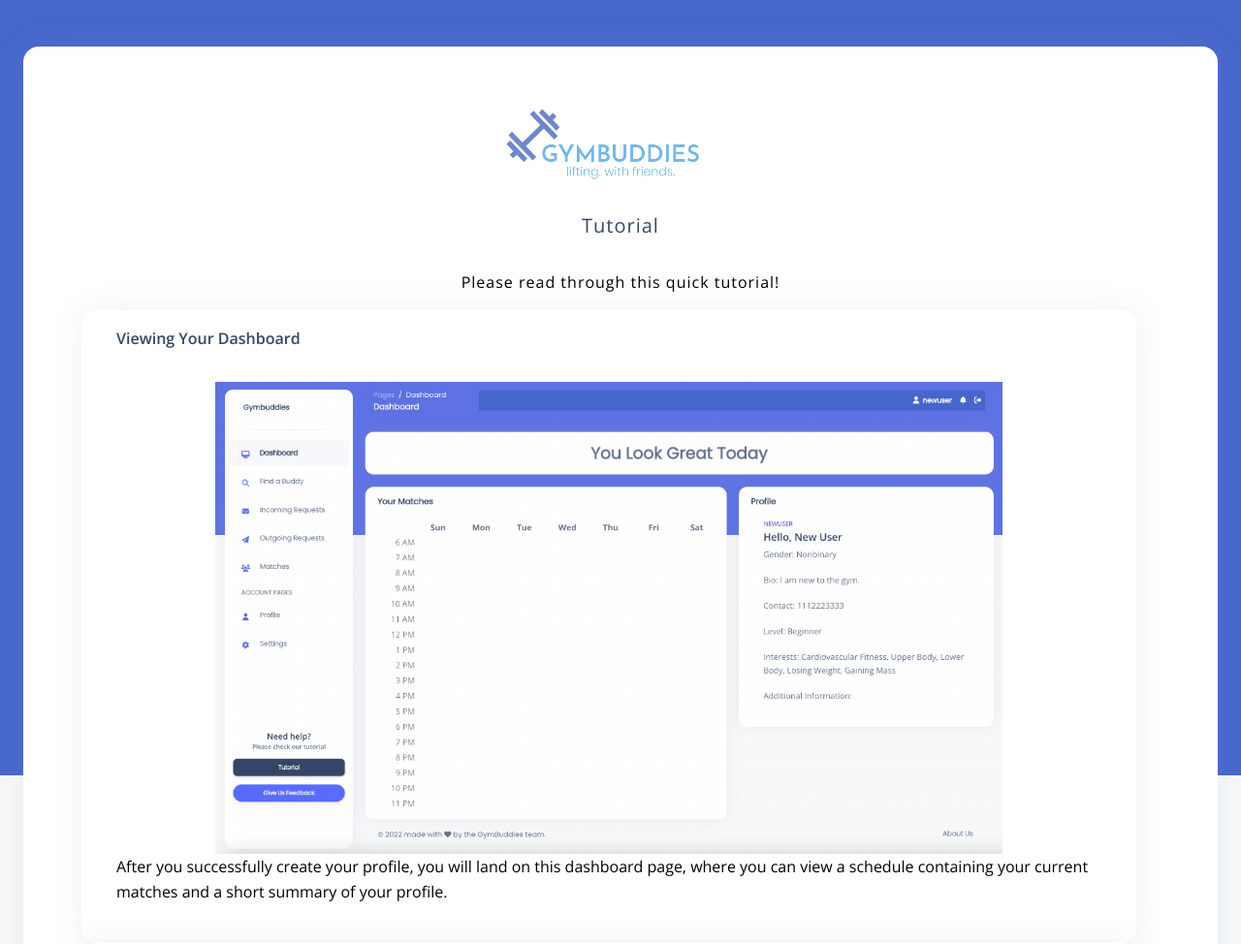
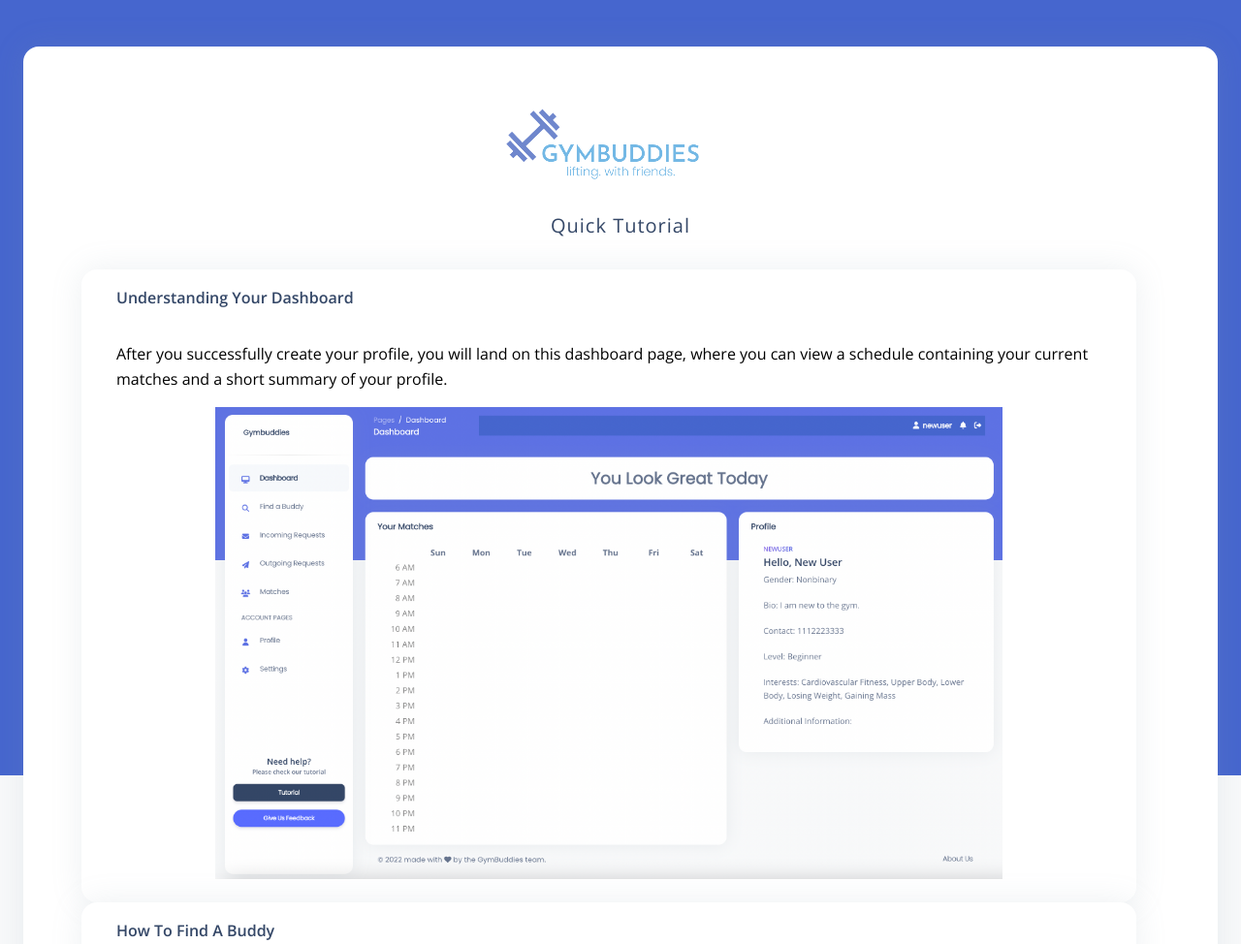
Before and after one commit to ProfessorLinstar/Gymbuddies, a Flask app: page /tutorial in a window 1280 px wide. Shown: the top 974 px of the page at 97% size. Run offline with Flask 2, Linux system fonts and the light colour scheme; a user stored in the database is signed in; data comes from the database, SQL or seed files in the repository; parts of the project's set-up code (start-up, migrations or seed data) failed here and were passed over; some libraries are stand-ins or nearby versions.

Commit message:
changed buttons, made tutorial organizaed

```diff
--- a/gymbuddies/templates/buddies.html
+++ b/gymbuddies/templates/buddies.html
@@ -74,10 +74,10 @@
 
 <div class="row mt-4">
   <div class="col-md-6 text-sm-right">
-    <button id="matchButton" type="button" class="btn btn-primary btn-sm" onClick="makeMatch()">Match</button>
+    <button id="matchButton" type="button" class="btn btn-primary btn-md" onClick="makeMatch()">Match</button>
   </div>
   <div class="col-md-6 text-sm-left">
-    <button id="passButton" class="btn btn-primary btn-sm" type="button" onClick="getBuddies()">Pass</button>
+    <button id="passButton" class="btn btn-box px-3 mb-0" type="button" onClick="getBuddies()">Pass</button>
   </div>
 </div>
 
--- a/gymbuddies/templates/tutorial.html
+++ b/gymbuddies/templates/tutorial.html
@@ -39,21 +39,19 @@
                       <img src="../static/pictures/biglogo.png" width="40%" alt="GymBuddies logo">
                     </div>
 
-                    <h5 class="fw-normal mb-3 pb-3" style="letter-spacing:1px;text-align:center;">Tutorial</h5>
-                    <p style="letter-spacing:1px;text-align:center"> Please read through this quick tutorial! </p>
+                    <h5 class="fw-normal mb-3 pb-3" style="letter-spacing:1px;text-align:center;">Quick Tutorial</h5>
+                    <!-- <p style="letter-spacing:1px;text-align:center"> Please read through this quick tutorial! </p> -->
                   </div>
                   <div class="row d-flex container">
                     <div class="card">
-
                       <div class="card-header pb-0 pt-3 bg-transparent">
-                        <h6 class="text-capitalize">Viewing your Dashboard</h6>
+                        <h6 class="text-capitalize">Understanding your Dashboard</h6>
                       </div>
                       <div class="card-body">
+                        <p class="text-md">After you successfully create your profile, you will land on this dashboard page, where you can view a schedule containing your current matches and a short summary of your profile.</p>
                         <div class="d-flex" style="justify-content:center;">
                           <img src="../static/pictures/dashboard.png" width="80%" alt="dashboard picture">
                         </div>
-                        <p class="text-md">After you successfully create your profile, you will land on this dashboard page, where you can view a schedule containing your current matches and a short summary of your profile.</p>
-
                       </div>
                     </div>
 
@@ -65,10 +63,11 @@
                         <h6 class="text-capitalize">How to Find a Buddy</h6>
                       </div>
                       <div class="card-body">
+                        <p class="text-md">The "Find a Buddy" tab shows you a list of potential gym partners, who you can decide to pass or match with. When matching, make sure that you select a time out of the gray boxes, which are their available times. You can view your outgoing requests in the "Outgoing Requests" tab.</p>
                         <div class="d-flex" style="justify-content:center;">
                           <img src="../static/pictures/findabuddy.png" width="80%" alt="dashboard picture">
                         </div>
-                        <p class="text-md">The "Find a Buddy" tab shows you a list of potential gym partners, who you can decide to pass or match with. When matching, make sure that you select a time out of the gray boxes, which are their available times. You can view your outgoing requests in the "Outgoing Requests" tab.</p>
+
 
                       </div>
                     </div>
@@ -81,14 +80,15 @@
                         <h6 class="text-capitalize">Managing Incoming Requests</h6>
                       </div>
                       <div class="card-body">
+                        <p class="text-md">In the "Incoming Requests" tab, you will be shown a list of your incoming requests. To view details about the requester and the see the times they suggested, click "View/Modify Request". </p>
                         <div class="d-flex" style="justify-content:center;">
                           <img src="../static/pictures/incomingrequest.png" width="80%" alt="dashboard picture">
                         </div>
-                        <p class="text-md">In the "Incoming Requests" tab, you will be shown a list of your incoming requests. To view details about the requester and the see the times they suggested, click "View/Modify Request". </p>
+                        <p class="text-md">From this popup, you can either accept the times that they suggested, or suggest new times. Modify times by cliking on the gray boxes, and send the request back to the person. Note that they can also modify your request and send it back as well!</p>
                         <div class="d-flex" style="justify-content:center;">
                           <img src="../static/pictures/modifyaccept.png" width="80%" alt="dashboard picture">
                         </div>
-                        <p class="text-md">From this popup, you can either accept the times that they suggested, or suggest new times. Modify times by cliking on the gray boxes, and send the request back to the person. Note that they can also modify your request and send it back as well!</p>
+
 
                       </div>
                     </div>
@@ -100,11 +100,13 @@
                       <div class="card-header pb-0 pt-3 bg-transparent">
                         <h6 class="text-capitalize">Managing your Matches</h6>
                       </div>
+                      <p class="text-md">From the "Matches" tab, you can view a list of your current and past matches. To unmatch with someone, simply click the "unmatch" button. </p>
                       <div class="card-body">
                         <div class="d-flex" style="justify-content:center;">
+
                           <img src="../static/pictures/matches.png" width="80%" alt="dashboard picture">
                         </div>
-                        <p class="text-md">From the "Matches" tab, you can view a list of your current and past matches. To unmatch with someone, simply click the "unmatch" button. </p>
+
                       </div>
                     </div>
 
@@ -116,10 +118,11 @@
                         <h6 class="text-capitalize">Editing your Profile</h6>
                       </div>
                       <div class="card-body">
+                        <p class="text-md"> You can edit your profile and availability in the "Profile" tab. TIP: Our algorithm matches people based on the fields in profiles. If you are seeing no one in "Find a Buddy", edit your profile to see more potential buddies.  </p>
                         <div class="d-flex" style="justify-content:center;">
                           <img src="../static/pictures/profile.png" width="80%" alt="dashboard picture">
                         </div>
-                        <p class="text-md"> You can edit your profile and availability in the "Profile" tab. TIP: Our algorithm matches people based on the fields in profiles. If you are seeing no one in "Find a Buddy", edit your profile to see more potential buddies.  </p>
+
                       </div>
                     </div>
 
@@ -131,10 +134,11 @@
                         <h6 class="text-capitalize">Settings</h6>
                       </div>
                       <div class="card-body">
+                        <p class="text-md"> In the "Settings" tab, you can change your notification settings, block users, or delete your account.  </p>
                         <div class="d-flex" style="justify-content:center;">
                           <img src="../static/pictures/settings.png" width="80%" alt="dashboard picture">
                         </div>
-                        <p class="text-md"> In the "Settings" tab, you can change your notification settings, block users, or delete your account.  </p>
+
                       </div>
                     </div>
 
```
Also changed, not shown: gymbuddies/static/pictures/incomingrequest.png, gymbuddies/static/pictures/modifyaccept.png.
